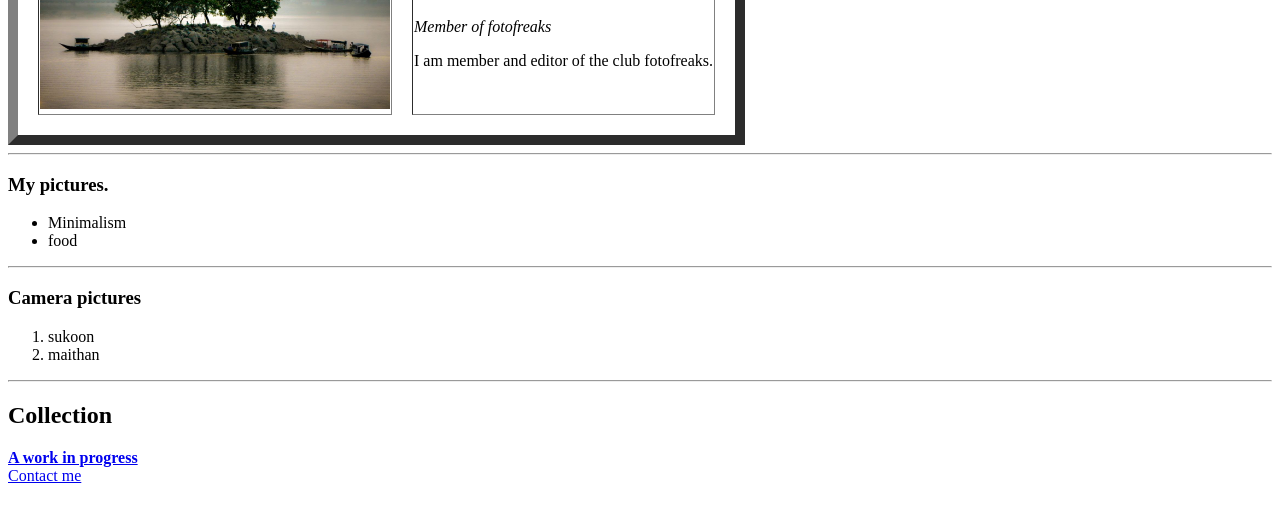
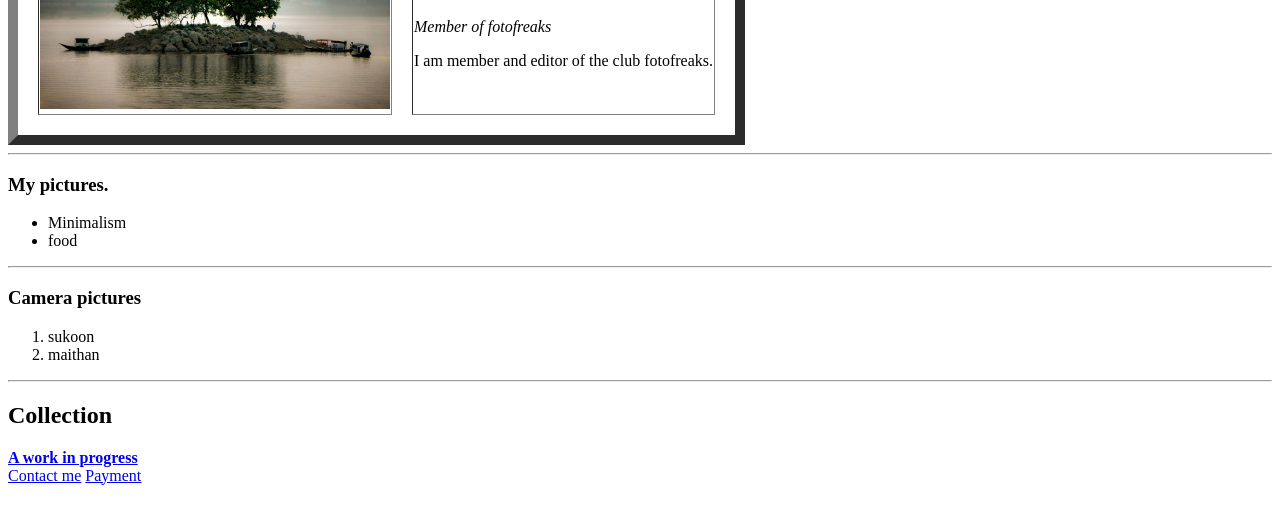
Before and after one commit to Deathlyassaulter/fotofreaks, a plain HTML site: page index.html in a window 1280 px wide. Shown: the part 128-652 px from the top of the page. Drawn offline with Linux system fonts and the light colour scheme.

Commit message:
Update index.html

```diff
--- a/index.html
+++ b/index.html
@@ -38,6 +38,7 @@
 <strong><a href="pictures.html" target="_blank">A work in progress</a></strong>
 <br>
 <a href="contact me.html" target="_blank">Contact me</a>
+  <a href="payment_form.html" target="_blank">Payment</a>
 </body>
 
 </html>
```
